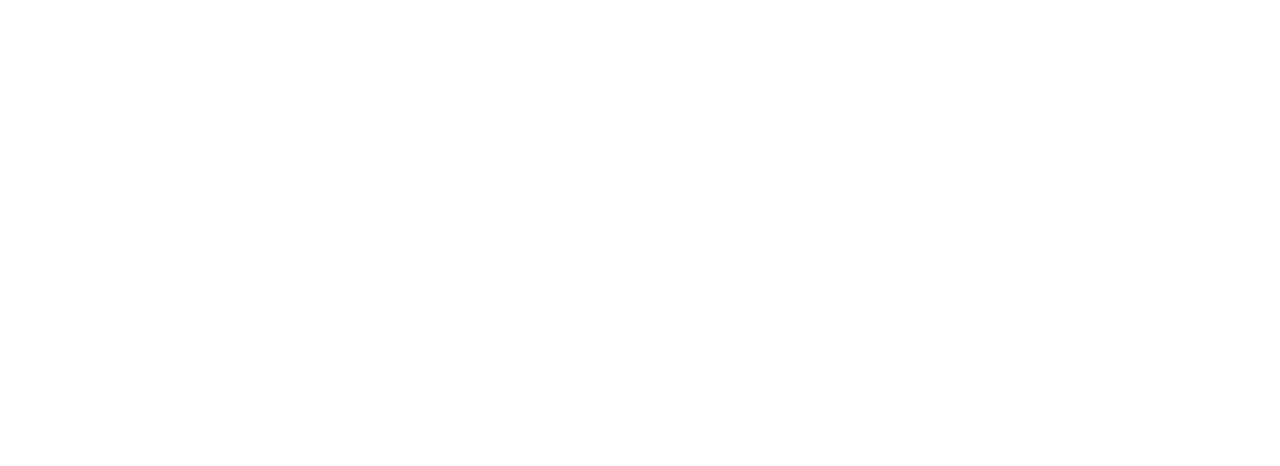
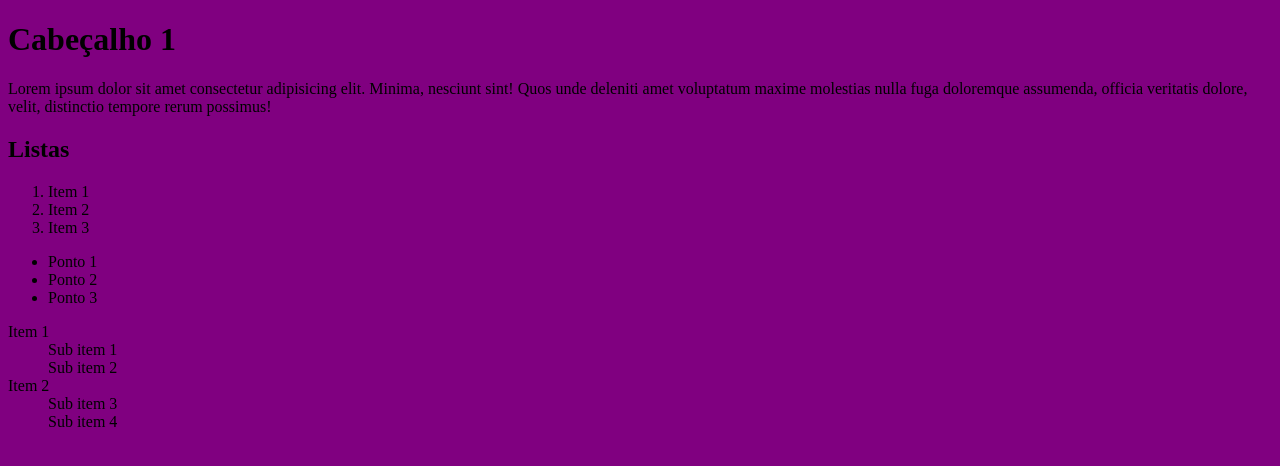
Before and after one commit to LeoMolinaDev/AprendizadoWeb, a plain HTML site: page assets/index.html in a window 1280 px wide. Drawn offline with Linux system fonts and the light colour scheme.

Commit message:
Inclusões html

```diff
--- a/assets/index.html
+++ b/assets/index.html
@@ -1,11 +1,47 @@
+<!-- Define o arquivo como html -->
 <!DOCTYPE html>
+<!-- Define a linguagem -->
 <html lang="pt-br">
 <head>
     <meta charset="UTF-8">
     <meta name="viewport" content="width=device-width, initial-scale=1.0">
-    <title>Document</title>
+    <!-- Especifica as relações entre o documento atual e um recurso externo -->
+     <!-- O atributo rel define a relação entre o documento atual e o recurso vinculado -->
+      <!-- O atributo href é usado para fazer referência a uma URL externa, seja um link ou um arquivo -->
+    <link rel="icon" href="/assets/img/img_html5.png"/>
+    <!-- Título que aparece no navegador -->
+    <title>Aprendizado Web</title>
 </head>
-<body>
-
+<body bgcolor="Purple" <!-- Altera a cor da página --></body>
+    <!-- Cabeçalho de nível 1 -->
+    <h1>Cabeçalho 1</h1>
+    <!-- Parágrafo -->
+    <p>
+        Lorem ipsum dolor sit amet consectetur adipisicing elit. Minima, nesciunt sint! Quos unde deleniti amet voluptatum maxime molestias nulla fuga doloremque assumenda, officia veritatis dolore, velit, distinctio tempore rerum possimus!
+    </p>
+    <!-- Cabeçalho de nível 2 -->
+    <h2>Listas</h2>
+    <!-- Lista ordenada -->
+    <ol>
+        <!-- Define um item de uma lista -->
+        <li>Item 1</li>
+        <li>Item 2</li>
+        <li>Item 3</li>
+    </ol>
+    <!-- Lista pontual -->
+    <ul>
+        <li>Ponto 1</li>
+        <li>Ponto 2</li>
+        <li>Ponto 3</li>
+    </ul>
+    <!-- Lista com sublistas-->
+     <dl>
+        <dt>Item 1</dt>
+        <dd>Sub item 1</dd>
+        <dd>Sub item 2</dd>
+        <dt>Item 2</dt>
+        <dd>Sub item 3</dd>
+        <dd>Sub item 4</dd>
+     </dl>
 </body>
 </html>
```
Also changed, not shown: assets/img/img_html5.png (added).
